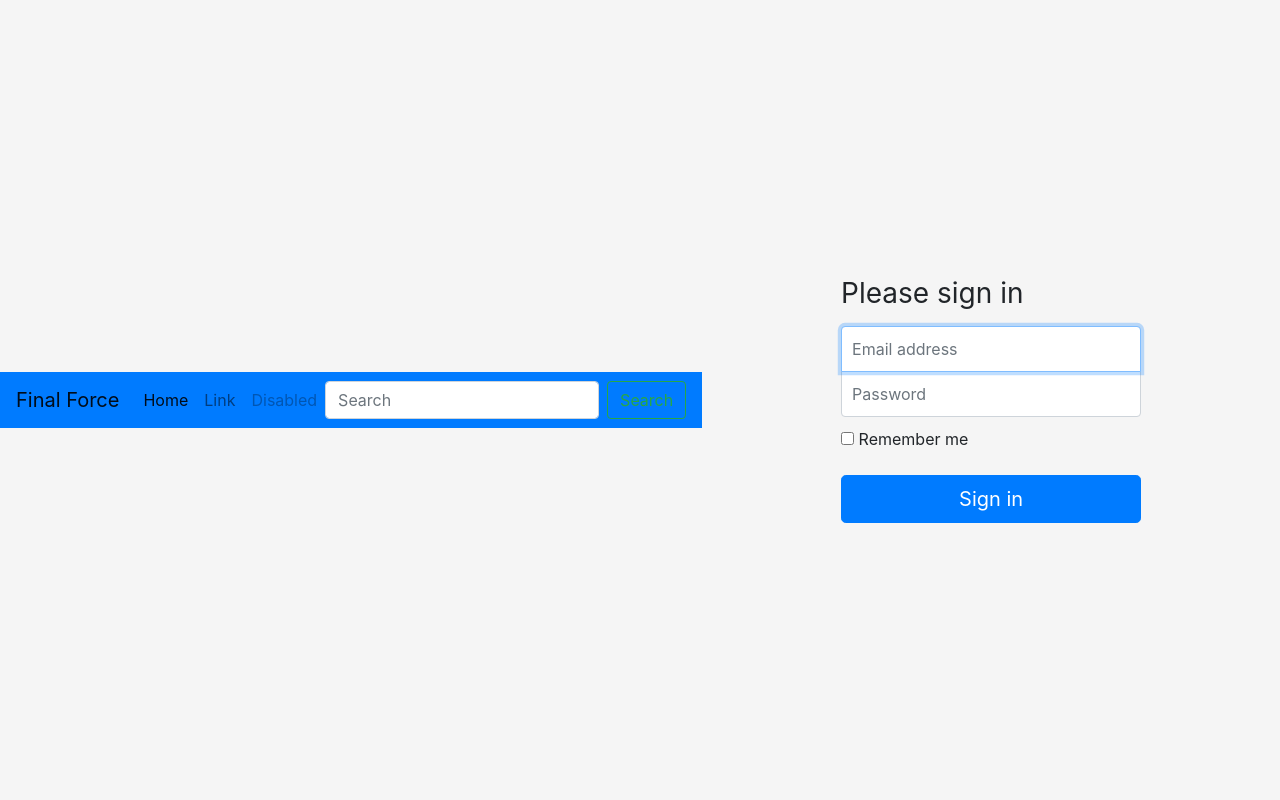
After one commit to mandgie/ultimate-challenge, a Flask app: page /login in a window 1280 px wide. The commit adds this page. Run offline with Flask 2, Linux system fonts and the light colour scheme; some libraries are stand-ins or nearby versions.

Commit message:
Added login info

```diff
--- a/src/app.py
+++ b/src/app.py
@@ -6,6 +6,9 @@ app = Flask(__name__)
 def home():
     return render_template("home.html")
 
+@app.route("/login")
+def login():
+    return render_template("login.html")
 
 @app.route("/profile")
 def profile():
--- /dev/null
+++ b/src/static/css/signin.css
@@ -0,0 +1,44 @@
+html,
+body {
+  height: 100%;
+}
+
+body {
+  display: -ms-flexbox;
+  display: flex;
+  -ms-flex-align: center;
+  align-items: center;
+  padding-top: 40px;
+  padding-bottom: 40px;
+  background-color: #f5f5f5;
+}
+
+.form-signin {
+  width: 100%;
+  max-width: 330px;
+  padding: 15px;
+  margin: auto;
+}
+.form-signin .checkbox {
+  font-weight: 400;
+}
+.form-signin .form-control {
+  position: relative;
+  box-sizing: border-box;
+  height: auto;
+  padding: 10px;
+  font-size: 16px;
+}
+.form-signin .form-control:focus {
+  z-index: 2;
+}
+.form-signin input[type="email"] {
+  margin-bottom: -1px;
+  border-bottom-right-radius: 0;
+  border-bottom-left-radius: 0;
+}
+.form-signin input[type="password"] {
+  margin-bottom: 10px;
+  border-top-left-radius: 0;
+  border-top-right-radius: 0;
+}
--- /dev/null
+++ b/src/templates/login.html
@@ -0,0 +1,16 @@
+{% extends "template.html" %}
+{% block content %}
+<form class="form-signin">
+  <h1 class="h3 mb-3 font-weight-normal">Please sign in</h1>
+  <label for="inputEmail" class="sr-only">Email address</label>
+  <input type="email" id="inputEmail" class="form-control" placeholder="Email address" required autofocus>
+  <label for="inputPassword" class="sr-only">Password</label>
+  <input type="password" id="inputPassword" class="form-control" placeholder="Password" required>
+  <div class="checkbox mb-3">
+    <label>
+      <input type="checkbox" value="remember-me"> Remember me
+    </label>
+  </div>
+  <button class="btn btn-lg btn-primary btn-block" type="submit">Sign in</button>
+</form>
+{% endblock %}
--- a/src/templates/template.html
+++ b/src/templates/template.html
@@ -8,7 +8,9 @@
     <!-- Bootstrap CSS -->
     <link rel="stylesheet" href="https://stackpath.bootstrapcdn.com/bootstrap/4.3.1/css/bootstrap.min.css" integrity="sha384-ggOyR0iXCbMQv3Xipma34MD+dH/1fQ784/j6cY/iJTQUOhcWr7x9JvoRxT2MZw1T" crossorigin="anonymous">
 
-    <title>Hello, world!</title>
+    <link rel="stylesheet" href="{{ url_for('static', filename='css/signin.css') }}">
+
+    <title>Ultimate Challenge</title>
   </head>
   <body>
 
```
